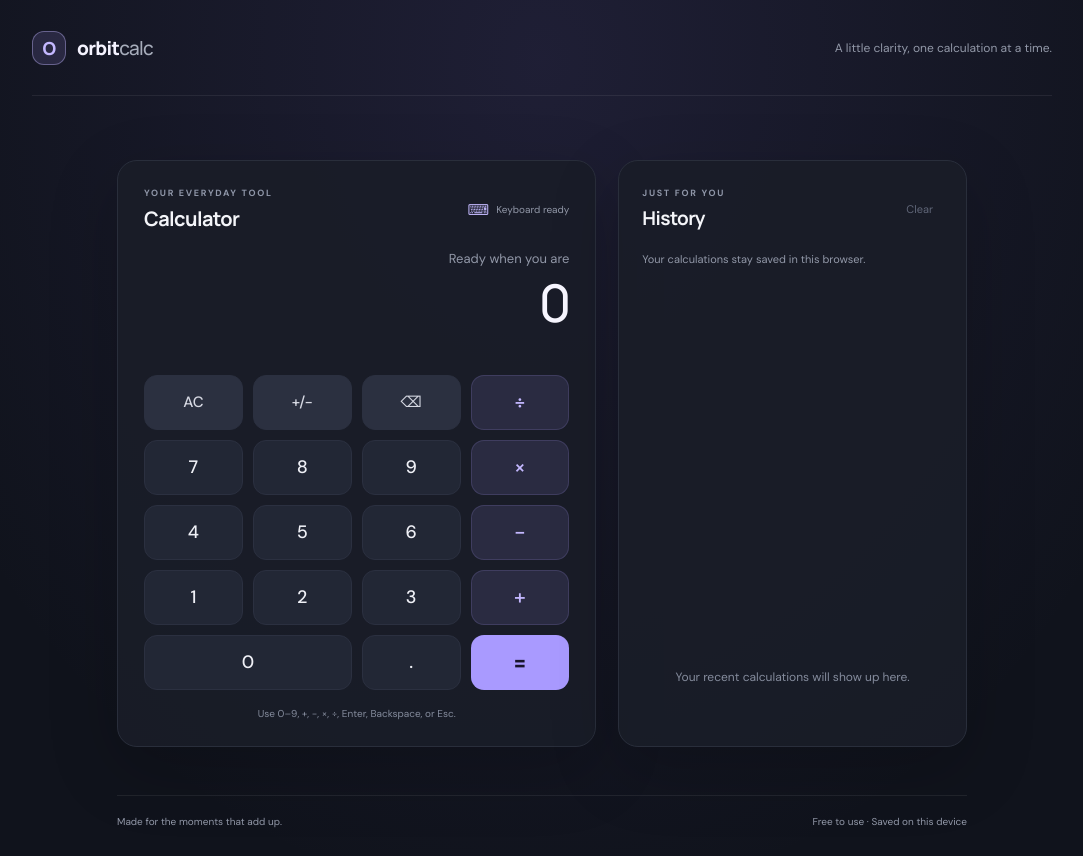
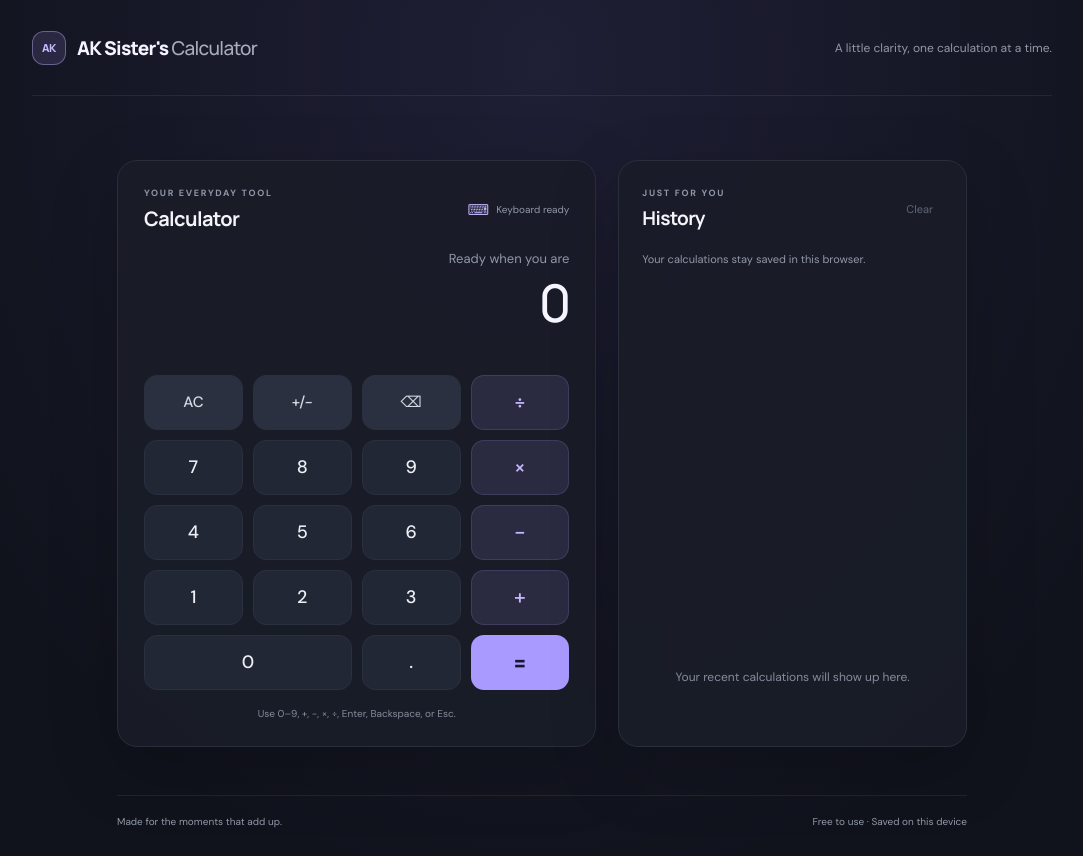
Before and after one commit to vsurend81-ux/Calculator, a plain HTML site: page index.html in a window 1280 px wide. Shown: the whole page, without its empty margins (98-1181 px from the left). Drawn offline with Linux system fonts and the light colour scheme.

Commit message:
Rename calculator to AK Sister's Calculator
Co-authored-by: Copilot <223556219+Copilot@users.noreply.github.com>

```diff
--- a/index.html
+++ b/index.html
@@ -4,17 +4,17 @@
     <meta charset="utf-8">
     <meta name="viewport" content="width=device-width, initial-scale=1">
     <meta name="theme-color" content="#10131c">
-    <meta name="description" content="A simple, keyboard-friendly calculator with saved calculation history.">
-    <title>Orbit Calculator</title>
+    <meta name="description" content="AK Sister's Calculator: a simple, keyboard-friendly calculator with saved calculation history.">
+    <title>AK Sister's Calculator</title>
     <link rel="stylesheet" href="styles.css">
     <script src="script.js" defer></script>
   </head>
   <body>
     <main class="app-shell">
       <header class="page-header">
-        <a class="brand" href="./" aria-label="Orbit Calculator home">
-          <span class="brand-mark" aria-hidden="true">O</span>
-          <span>orbit<span class="brand-light">calc</span></span>
+        <a class="brand" href="./" aria-label="AK Sister's Calculator home">
+          <span class="brand-mark" aria-hidden="true">AK</span>
+          <span>AK Sister's <span class="brand-light">Calculator</span></span>
         </a>
         <p class="page-caption">A little clarity, one calculation at a time.</p>
       </header>
--- a/styles.css
+++ b/styles.css
@@ -58,6 +58,7 @@ button {
   font-weight: 800;
   letter-spacing: -0.7px;
   text-decoration: none;
+  white-space: nowrap;
 }
 
 .brand-light {
@@ -74,7 +75,8 @@ button {
   border-radius: 12px;
   background: rgba(169, 154, 255, 0.14);
   color: #c4b8ff;
-  font-size: 18px;
+  font-size: 11px;
+  letter-spacing: -0.5px;
 }
 
 .page-caption,
@@ -403,6 +405,12 @@ h2 {
   }
 }
 
+@media (max-width: 420px) {
+  .page-caption {
+    display: none;
+  }
+}
+
 @media (prefers-reduced-motion: reduce) {
   *,
   *::before,
```
Also changed, not shown: 1 other file.
